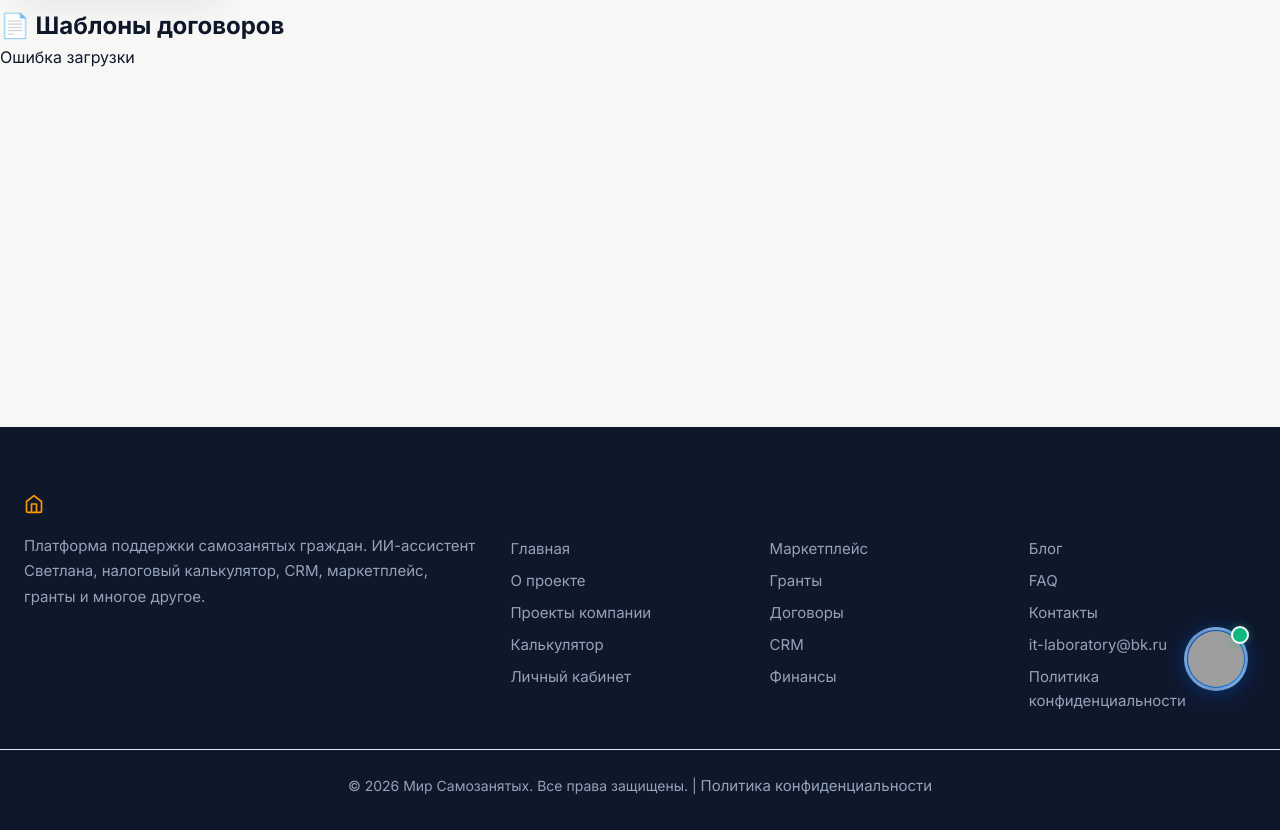
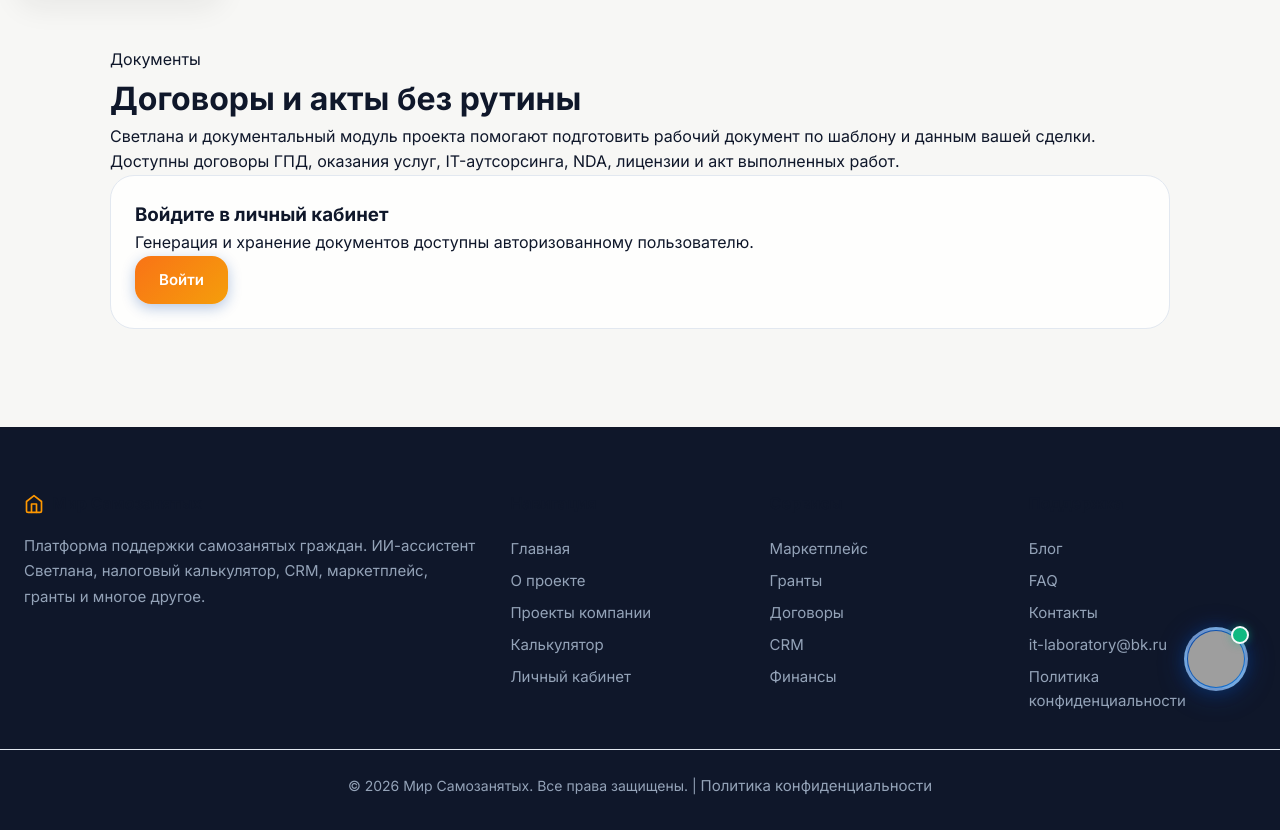
Before and after one commit to paulafanasyev/mir-samozanyatykh-, a Python web app: template src/templates/contracts.html in a window 1280 px wide. Shown: the part 73-903 px from the top of the page. Run offline with Jinja, Linux system fonts and the light colour scheme; the template is opened without the code that fills it: most values are stand-ins (such as "Sample title", 1, 10 or a date in 2020); grey boxes are pictures that could not be loaded.

Commit message:
feat(documents): add contract and act generator UI

```diff
--- a/src/templates/contracts.html
+++ b/src/templates/contracts.html
@@ -1,26 +1,12 @@
 {% extends "base.html" %}
-{% block title %}Договоры — Мир Самозанятых{% endblock %}
+{% block title %}Документы — Мир Самозанятых{% endblock %}
 {% block content %}
-<div class="contracts-page">
-    <h2>📄 Шаблоны договоров</h2>
-    <div id="templates-list">Загрузка...</div>
-</div>
-
+<div class="contracts-page container" style="padding:40px 20px;max-width:1100px;margin:auto"><div class="section-head"><span class="eyebrow">Документы</span><h1>Договоры и акты без рутины</h1><p>Светлана и документальный модуль проекта помогают подготовить рабочий документ по шаблону и данным вашей сделки. Доступны договоры ГПД, оказания услуг, IT-аутсорсинга, NDA, лицензии и акт выполненных работ.</p></div><div id="templates-list" class="cards">Загрузка шаблонов…</div><div id="generator" class="card" style="display:none;margin-top:24px"><h2 id="generator-title"></h2><form id="generator-form"></form><button id="generate-btn" class="btn btn-primary" type="button">Сформировать PDF</button><p id="generator-status"></p></div></div>
 <script nonce="{{ csp_nonce }}">
-async function loadTemplates() {
-    try {
-        const res = await fetch('/api/contracts/templates');
-        const data = await res.json();
-        document.getElementById('templates-list').innerHTML = data.templates.map(t => `
-            <div class="contract-card">
-                <h4>${t.name}</h4>
-                <span class="badge">${t.category}</span>
-            </div>
-        `).join('');
-    } catch (err) {
-        document.getElementById('templates-list').textContent = 'Ошибка загрузки';
-    }
-}
-loadTemplates();
+const list=document.getElementById('templates-list'),gen=document.getElementById('generator'),form=document.getElementById('generator-form'),title=document.getElementById('generator-title'),status=document.getElementById('generator-status');
+function esc(v){return String(v??'').replace(/[&<>"']/g,c=>({'&':'&amp;','<':'&lt;','>':'&gt;','"':'&quot;',"'":'&#39;'}[c]))}
+async function loadTemplates(){try{const res=await fetch('/api/contracts/templates');if(!res.ok)throw new Error('auth');const data=await res.json();list.innerHTML=(data||[]).map(t=>`<article class="card"><h3>${esc(t.name)}</h3><p>${esc(t.category)}</p><button class="btn btn-soft" onclick="openTemplate('${esc(t.category)}')" ${t.locked?'disabled':''}>${t.locked?'Pro':'Заполнить'}</button></article>`).join('')}catch(e){list.innerHTML='<div class="card"><h3>Войдите в личный кабинет</h3><p>Генерация и хранение документов доступны авторизованному пользователю.</p><a class="btn btn-primary" href="/login">Войти</a></div>'}}
+async function openTemplate(type){const res=await fetch('/api/contracts/templates/'+encodeURIComponent(type));if(!res.ok){status.textContent='Не удалось загрузить шаблон';return}const t=await res.json();title.textContent=t.name;form.innerHTML=(t.fields||[]).map(f=>`<label style="display:block;margin:12px 0"><span>${esc(f.label)}${f.required?' *':''}</span><input class="input" name="${esc(f.key)}" ${f.required?'required':''} value="${esc((t.sample_data||{})[f.key]||f.default||'')}" type="${f.type==='number'?'number':f.type==='date'?'date':'text'}"></label>`).join('');gen.style.display='block';gen.dataset.type=type;gen.scrollIntoView({behavior:'smooth'})}
+document.getElementById('generate-btn').onclick=async()=>{const variables=Object.fromEntries(new FormData(form).entries());status.textContent='Формируем документ…';const res=await fetch('/api/contracts/generate',{method:'POST',headers:{'Content-Type':'application/json'},body:JSON.stringify({template_id:gen.dataset.type,variables,sign:false})});const data=await res.json();if(!res.ok){status.textContent=data.detail||'Ошибка генерации';return}status.innerHTML='Документ сформирован. <strong>PDF готов в личном кабинете.</strong>';};loadTemplates();
 </script>
 {% endblock %}
```
